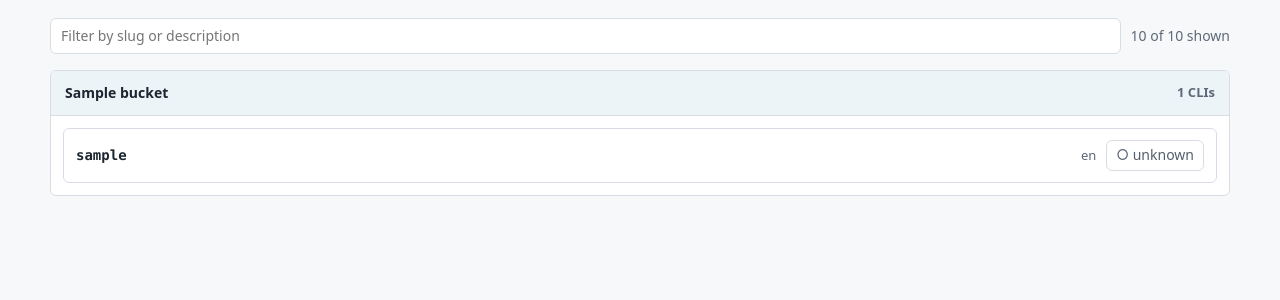
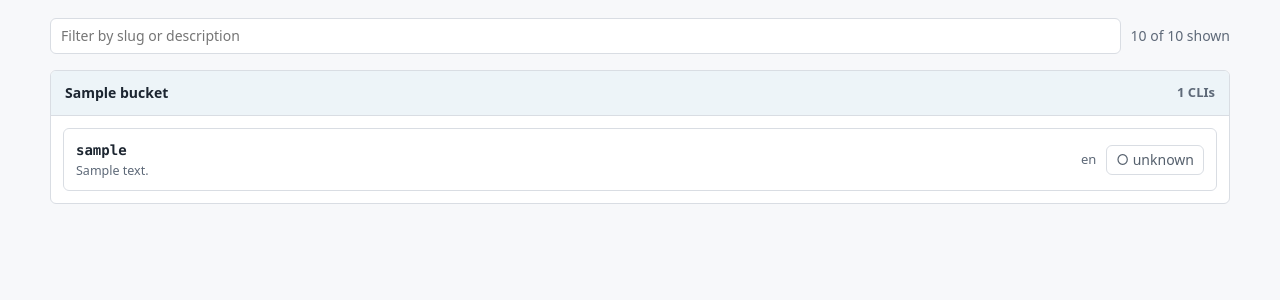
Before and after one commit to cordsjon/a2a-cli-registry, a Python web app: template core/web/templates/overview.html in a window 1280 px wide. Shown: the part 126-426 px from the top of the page. Run offline with Jinja, Linux system fonts and the light colour scheme; the template is opened without the code that fills it: most values are stand-ins (such as "Sample title", 1, 10 or a date in 2020).

Commit message:
feat(overview): inline CLI descriptions on collapsed cards
The overview cards showed only slug/lang/health when collapsed — you had to
expand each one to learn what a CLI does. Surface a one-line description inline
under the slug in the card summary.

- Template: stack slug + description in the first grid column; description is a
  single truncated (ellipsis) muted line.
- View model: flag desc_is_error when a description sits on an unhealthy CLI —
  that text is the probe failure note (e.g. "ModuleNotFoundError: numpy"), not a
  summary of behavior — so the UI renders it in red italic as a status, not a
  description. Empty descriptions are never flagged.

Healthy CLIs carry their real --help one-liner; unhealthy ones show their
failure reason at a glance.

Tests: desc_is_error flagging (healthy/unhealthy/blank) + inline render
assertion; 4 existing overview tests still green.

Co-Authored-By: Claude Opus 4.7 (1M context) <noreply@anthropic.com>

```diff
--- a/core/web/templates/overview.html
+++ b/core/web/templates/overview.html
@@ -124,11 +124,31 @@
       align-items: center;
       padding: 11px 12px;
     }
+    .slug-block {
+      display: flex;
+      flex-direction: column;
+      gap: 2px;
+      min-width: 0;
+    }
     .slug {
       font-family: ui-monospace, SFMono-Regular, Menlo, Consolas, monospace;
       font-weight: 700;
       min-width: 0;
       overflow-wrap: anywhere;
+    }
+    .desc-inline {
+      color: var(--muted);
+      font-size: 12.5px;
+      line-height: 1.3;
+      white-space: nowrap;
+      overflow: hidden;
+      text-overflow: ellipsis;
+      max-width: 100%;
+    }
+    .desc-inline.desc-error {
+      color: var(--unhealthy);
+      font-style: italic;
+      opacity: 0.85;
     }
     .lang, .count {
       color: var(--muted);
@@ -202,7 +222,10 @@
           {% for cli in bucket.clis %}
             <details class="cli-card" data-slug="{{ cli.slug }}" data-desc="{{ cli.description }}">
               <summary>
-                <span class="slug">{{ cli.slug }}</span>
+                <span class="slug-block">
+                  <span class="slug">{{ cli.slug }}</span>
+                  {% if cli.description %}<span class="desc-inline{% if cli.desc_is_error %} desc-error{% endif %}"{% if cli.desc_is_error %} title="probe failure"{% endif %}>{{ cli.description }}</span>{% endif %}
+                </span>
                 <span class="lang">{{ cli.lang }}</span>
                 <span class="health {{ cli.health_status }}">{% if cli.health_status == "healthy" %}●{% elif cli.health_status == "unhealthy" %}▲{% elif cli.health_status == "stale" %}◆{% else %}○{% endif %} {{ cli.health_status }}</span>
               </summary>
```
Also changed, not shown: core/web/overview_view.py (+8 -1 lines), tests/test_server_overview.py (+38 -0 lines).
